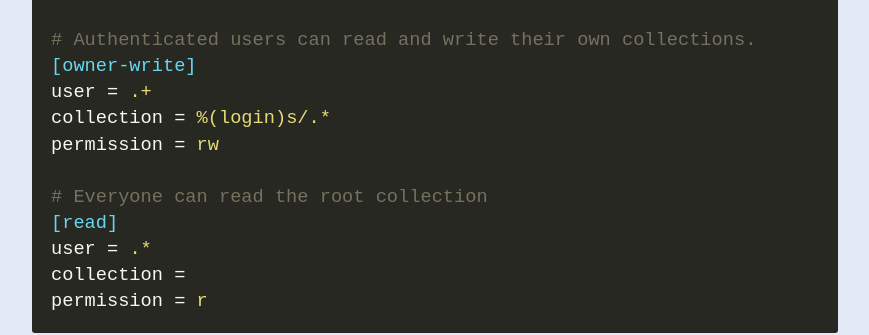
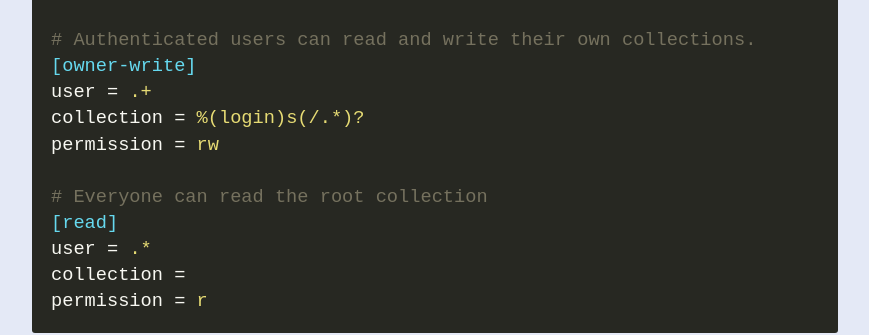
Before and after one commit to Kozea/Radicale, a Jekyll site: the page built from rights.md, in a window 1280 px wide. Shown: the part 821-1156 px from the top of the page, without its empty margins (205-1074 px from the left). Built offline with Jekyll 4.4.1, drawn with Linux system fonts in a browser that asks for light colours.

```diff
--- a/rights.md
+++ b/rights.md
@@ -31,7 +31,7 @@ permission =
 # Authenticated users can read and write their own collections.
 [owner-write]
 user = .+
-collection = %(login)s/.*
+collection = %(login)s(/.*)?
 permission = rw
 
 # Everyone can read the root collection
```
